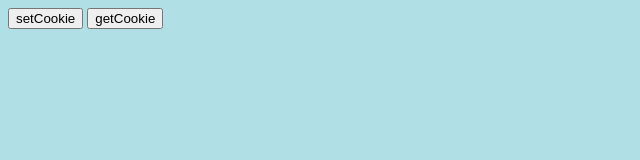
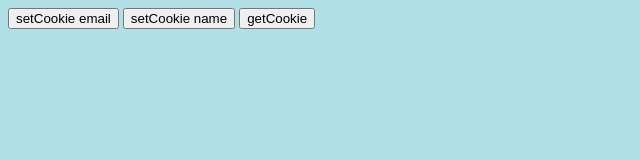
Before and after one commit to GEEZEEBE/learn_nodejs, a plain HTML site: page views/cookies.html in a window 1280 px wide. Shown: the whole page, without its empty margins (0-640 px from the left). Drawn offline with Linux system fonts and the light colour scheme.

Commit message:
add cookies

```diff
--- a/views/cookies.html
+++ b/views/cookies.html
@@ -41,7 +41,8 @@
 </head>
 
 <body>
-	<button onclick="setCookie('useremail','otter@gmail.com', 20)">setCookie</button>
+	<button onclick="setCookie('useremail','otter@gmail.com', 20)">setCookie email </button>
+	<button onclick="setCookie('name','Sanghun Oh', 20)">setCookie name</button>
 	<button onclick="getCookie()">getCookie</button>
 
 </body>
```
